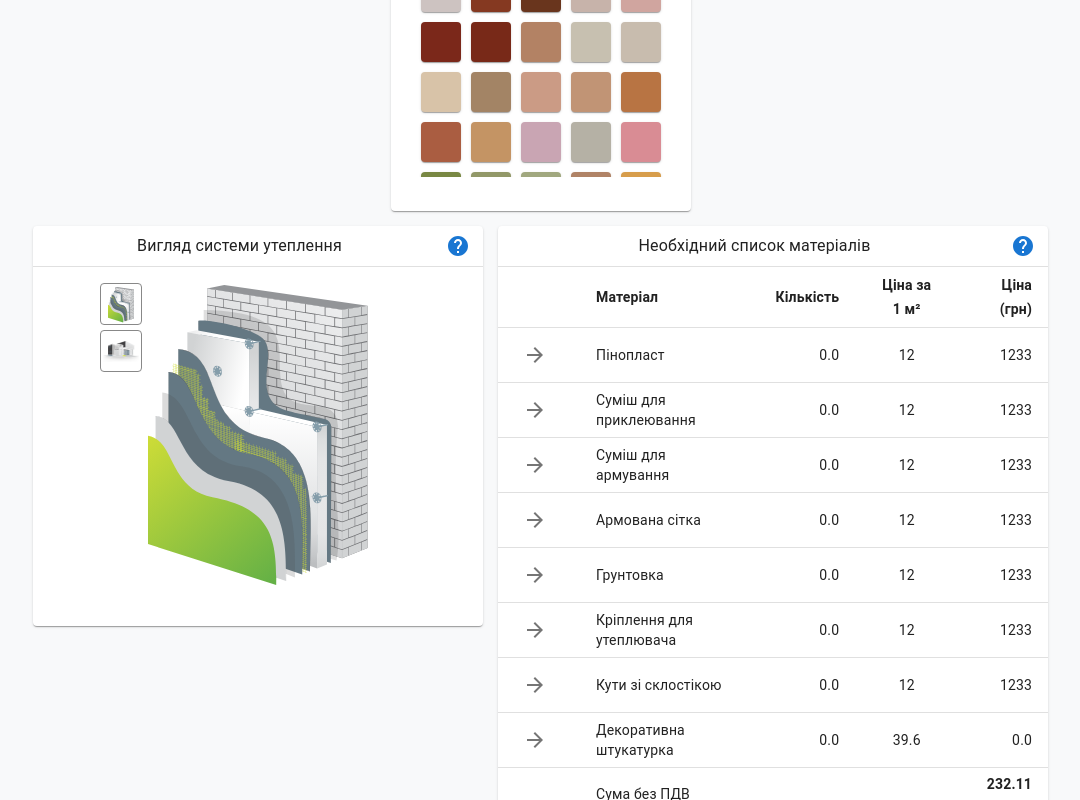
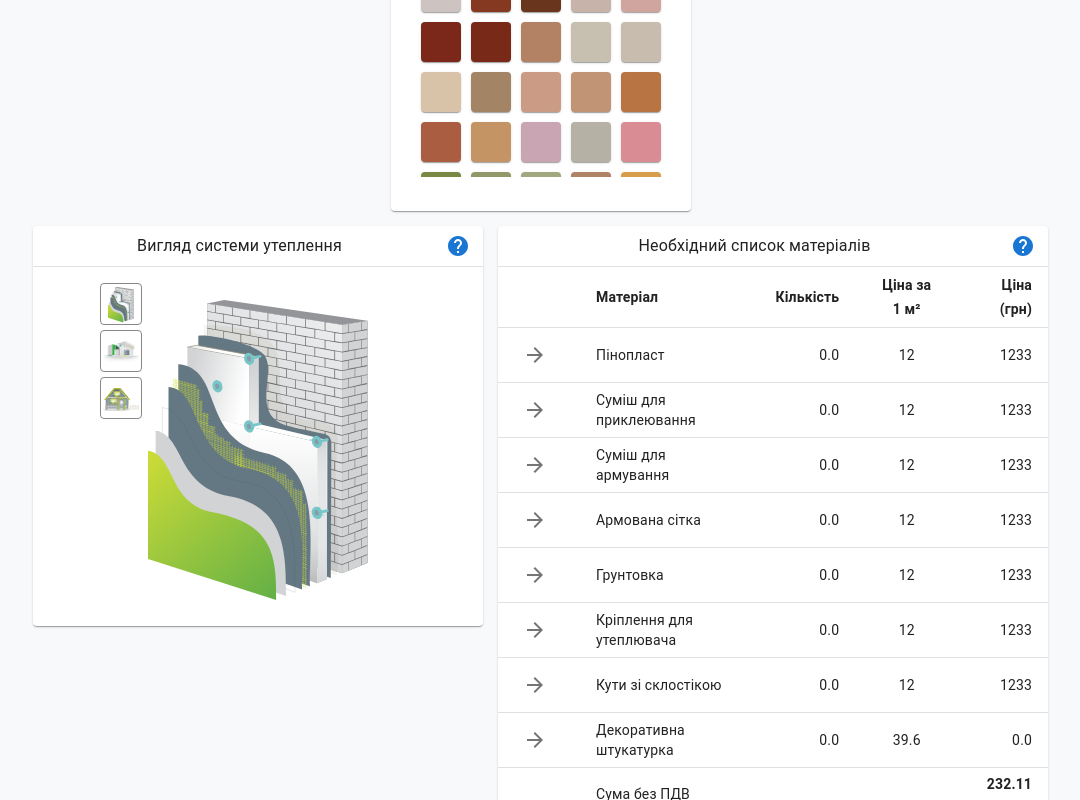
Before and after one commit to skywalker-ua/ins-config, a React (Create React App) app: page / in a window 1280 px wide. Shown: the part 541-1341 px from the top of the page, without its empty margins (97-1177 px from the left). Built offline with nearby package versions, Linux system fonts and the light colour scheme.

Commit message:
added 3rd house

```diff
--- a/src/components/ElementSelection/ElementSelection.css
+++ b/src/components/ElementSelection/ElementSelection.css
@@ -35,3 +35,12 @@
     width: 90%;
     cursor: pointer;
 }
+
+.element-child-house-traditional{
+    height: 40px;
+    position: relative;
+    top: 0.6em;
+    left: .1em;
+    width: 90%;
+    cursor: pointer;
+}
--- a/src/components/ElementSelection/ElementSelection.jsx
+++ b/src/components/ElementSelection/ElementSelection.jsx
@@ -3,6 +3,8 @@ import './ElementSelection.css'
 // import SvgElement from '../../components/SvgElement/SvgElement';
 import { ReactComponent as Svg } from '../../assets/all.svg';
 import { ReactComponent as House } from '../../assets/house.svg';
+import { ReactComponent as HouseTraditional } from '../../assets/house1.svg';
+
 import { connect } from 'react-redux';
 
 const ElementSelection = (props) => {
@@ -18,6 +20,11 @@ const ElementSelection = (props) => {
                    <House />
                 </div>
             </div>
+            <div className="item-img">
+                <div className="element-child-house-traditional" onClick={() => props.onChooseElement('house-trad')}  >
+                   <HouseTraditional />
+                </div>
+            </div>
         </div>
     );
 };
--- a/src/components/OrderTable/OrderTable.jsx
+++ b/src/components/OrderTable/OrderTable.jsx
@@ -1,28 +1,24 @@
 import React from 'react';
 import { Table, TableBody, TableRow, TableCell,
     TableHead, useMediaQuery, Popover,
-    Checkbox   } from '@material-ui/core';
+    Checkbox, Typography, Divider   } from '@material-ui/core';
 import ArrowForwardIcon from '@material-ui/icons/ArrowForward';
 import ArrowDownwardIcon from '@material-ui/icons/ArrowDownward';
+import styled from 'styled-components';
 
-const PENOPLAST = [
-    {
-        name: 'Penoplast',
-        price: '223'
-    }
-]
+const MaterialListItems = styled.div`
+    display: flex;
+    flex-flow: row nowrap;
+    position: relative;
+    left: 6em;
+`;
 
-const MaterialList = props => {
-    if (props.show) {
-        return (
-            <div>
-                {props.values.map(item => (
-                    <div>{item.name}</div>
-                ))}
-            </div>
-        );
-    } else return null;
-};
+const MaterialListItem = styled.div`
+    display: flex;
+    flex-flow: row nowrap;
+    justify-content: space-evenly;
+`;
+
 
 const OrderTable = (props) => {
     const { square, colorId } = props;
@@ -62,8 +58,6 @@ const OrderTable = (props) => {
                         <TableCell align="center">12</TableCell>
                         <TableCell align="right">1233</TableCell>
                     </TableRow>
-                    <MaterialList values={PENOPLAST} show={values.checkedA}></MaterialList>
-
 
                     <TableRow hover>
                     <TableCell ><Checkbox
--- a/src/components/SvgElement/SvgElement.jsx
+++ b/src/components/SvgElement/SvgElement.jsx
@@ -3,6 +3,19 @@ import styled from 'styled-components';
 
 import { ReactComponent as Element } from '../../assets/all.svg';
 import { ReactComponent as House } from '../../assets/house.svg';
+import { ReactComponent as HouseTrad } from '../../assets/house1.svg';
+
+const HouseTraditional = props => {
+    const TradHouse = styled(HouseTrad)`
+        width: 100%;
+        height: 300px;
+        cursor: pointer;
+        position: relative;
+        bottom: 6em;
+        left: 2em;
+    `;
+    return <TradHouse />
+}
 
 const SvgElementHouse = (props) => {
     const EditHouse = styled(House)`
@@ -10,7 +23,7 @@ const SvgElementHouse = (props) => {
       height: 300px;
       cursor: pointer;
       position: relative;
-      bottom: 4em;
+      bottom: 6em;
       .cls-8, .cls-10, .cls-12,
       .cls-14, .cls-33, cls-15, .cls-31  {
         fill: ${props.color};
@@ -29,7 +42,7 @@ const SvgElement = props => {
     margin-top: 20px;
     cursor: pointer;
     position: relative;
-    bottom: 6em;
+    bottom: 8em;
     .cls-22 {
         fill: ${props.color};
     }
@@ -39,6 +52,8 @@ const SvgElement = props => {
             return <div><SvgElementHouse color={props.color}  /> </div>;
         case('facade'):
             return <div><EditElement /></div>;
+        case('house-trad'):
+            return <div><HouseTraditional /></div>
         default: return <div><EditElement /></div>;
     }
 };
```
Also changed, not shown: src/assets/house1.svg (added).
